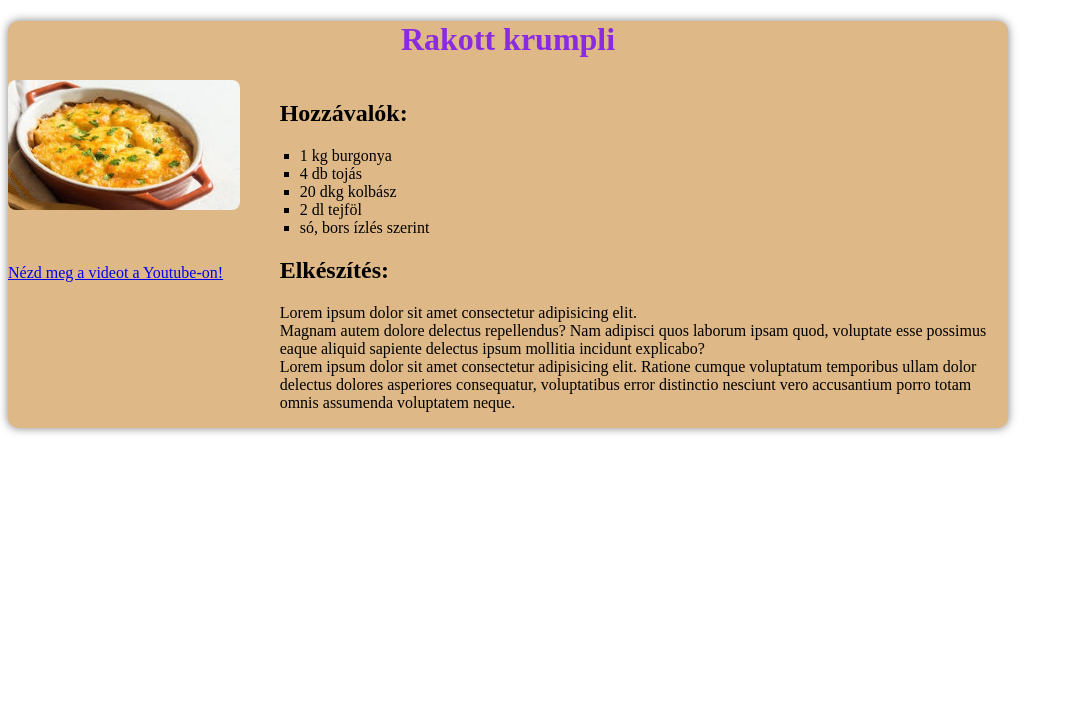
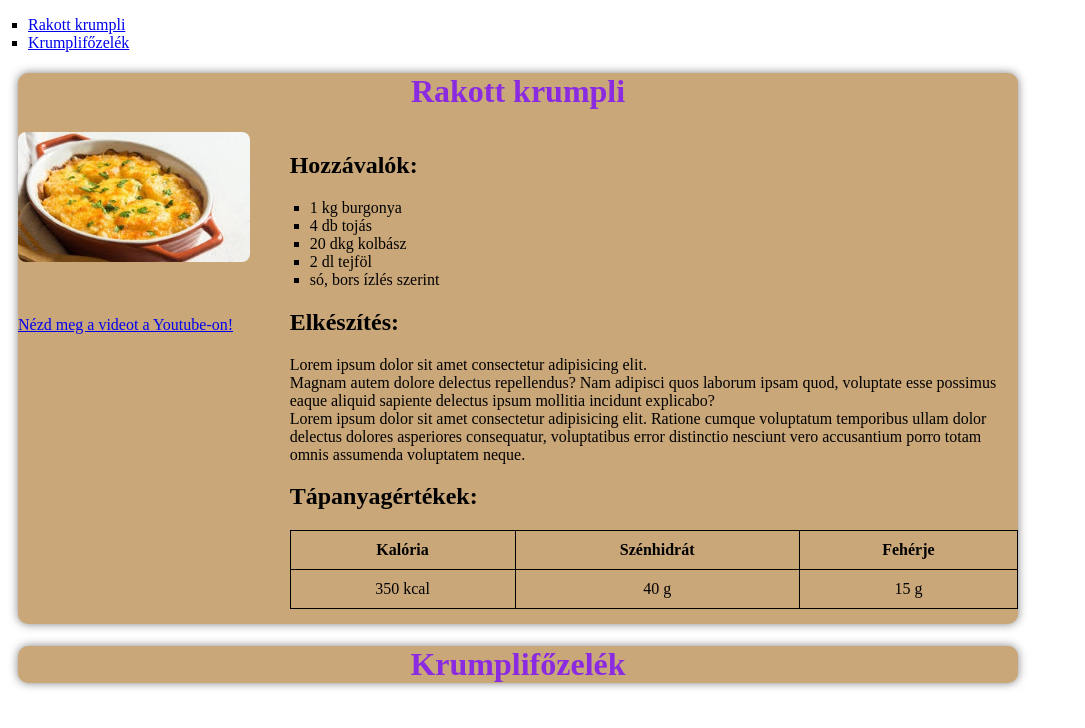
Before and after one commit to tothferenc1/ReceptAprilis, a plain HTML site: page index.html in a window 1280 px wide. Shown: the whole page, without its empty margins (0-1085 px from the left). Drawn offline with Linux system fonts and the light colour scheme.

Commit message:
add new container

```diff
--- a/index.html
+++ b/index.html
@@ -7,9 +7,15 @@
     <title>Document</title>
 </head>
 <body>
-   <div class="container">
+    <nav>
+        <ul>
+            <li><a href="#rakott-krumpli">Rakott krumpli</a></li>
+            <li><a href="#krumplifozelek">Krumplifőzelék</a></li>
+        </ul>
+    </nav>
+    <div class="container">
     <header>
-        <h1>Rakott krumpli</h1>
+        <h1 id="rakott-krumpli">Rakott krumpli</h1>
     </header>
     <div class="content">
     <div class="media">
@@ -27,8 +33,32 @@
         </ul>
         <h2>Elkészítés:</h2>
         <p>Lorem ipsum dolor sit amet consectetur adipisicing elit. <br> Magnam autem dolore delectus repellendus? Nam adipisci quos laborum ipsam quod, voluptate esse possimus eaque aliquid sapiente delectus ipsum mollitia incidunt explicabo? <br> Lorem ipsum dolor sit amet consectetur adipisicing elit. Ratione cumque voluptatum temporibus ullam dolor delectus dolores asperiores consequatur, voluptatibus error distinctio nesciunt vero accusantium porro totam omnis assumenda voluptatem neque.</p>
+        <h2>Tápanyagértékek:</h2>
+        <table>
+            <tr>
+                <th>Kalória</th>
+                <th>Szénhidrát</th>
+                <th>Fehérje</th>
+            </tr>
+            <tr>
+                <td>350 kcal</td>
+                <td>40 g</td>
+                <td>15 g</td>
+            </tr>
+        </table>
         </div>
     </div>
-   </div>
+    </div>
+
+    <div class="container">
+        <header>
+            <h1 id="krumplifozelek">Krumplifőzelék</h1>
+        </header>
+    </div>
+
+    <div class="content">
+
+    </div>
+
 </body>
 </html>
--- a/style.css
+++ b/style.css
@@ -1,20 +1,22 @@
+
 .container {
     width: 1000px;
-    background: burlywood;
+    background: rgb(202, 167, 121);
     border-radius: 10px;
     box-shadow: 0 0 10px rgba(0 0, 0, 0.5);
+    margin: 10px;
 }
 
-header{
+header {
     text-align: center;
     margin-bottom: 20px;
 }
 
-h1{
+h1 {
     color: blueviolet;
 }
 
-.content{
+.content {
     display: flex;
     gap: 40px;
 }
@@ -25,7 +27,19 @@ h1{
     margin-bottom: 50px;
 }
 
-ul{
+ul {
     list-style-type: square;
     padding-left: 20px;
 }
+
+table {
+    width: 100%;
+    border-collapse: collapse;
+    text-align: center;
+    margin-bottom: 15px;
+}
+
+th, td {
+    border: 1px solid black;
+    padding: 10px;
+}
```
